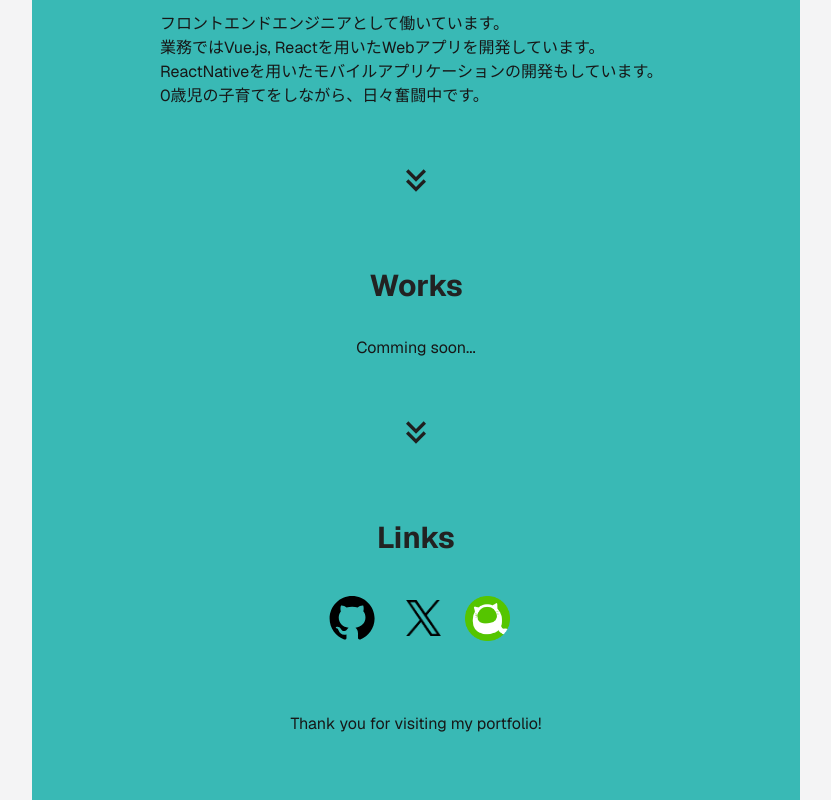
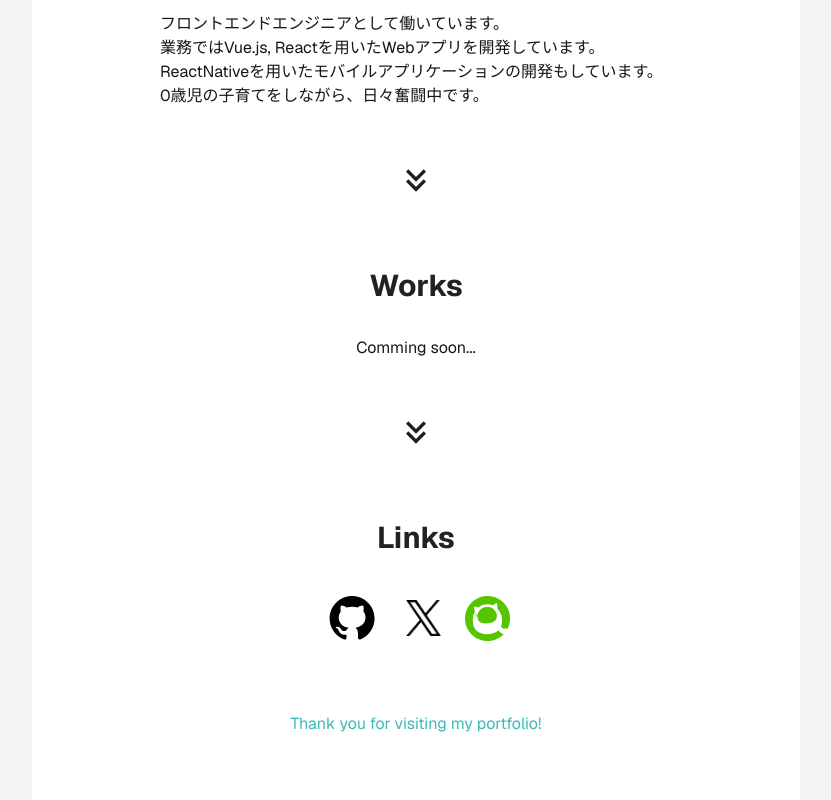
Before and after one commit to Moto125/moto125.github.io, a Next.js app: page / in a window 1280 px wide. Shown: the part 324-1124 px from the top of the page, without its empty margins (224-1055 px from the left). Built offline with nearby package versions, Linux system fonts and the light colour scheme.

Commit message:
ダークモード対応　暫定

```diff
--- a/app/page.tsx
+++ b/app/page.tsx
@@ -6,8 +6,8 @@ import Works from "@/components/features/works/Works";
 
 export default function Home() {
   return (
-    <div className="flex flex-col flex-1 items-center justify-center bg-zinc-100 font-sans">
-      <main className="flex flex-col flex-1 w-full max-w-3xl flex-col items-center justify-between bg-main">
+    <div className="flex flex-col flex-1 items-center justify-center bg-zinc-100 dark:bg-neutral-800 font-sans">
+      <main className="flex flex-col flex-1 w-full max-w-3xl items-center justify-between bg-white dark:bg-neutral-900">
         {/* トップ */}
         <Top />
         <Scroll />
@@ -19,7 +19,7 @@ export default function Home() {
         <Scroll />
         {/* リンク */}
         <Links />
-        <p className="py-16">Thank you for visiting my portfolio!</p>
+        <p className="py-16 text-main">Thank you for visiting my portfolio!</p>
       </main>
     </div>
   );
--- a/components/common/Title.tsx
+++ b/components/common/Title.tsx
@@ -7,7 +7,7 @@ type TitleProps = {
 export default function Title({ title, fontSize = "text-3xl" }: TitleProps) {
   return (
     <div className="flex flex-col flex-1 items-center pt-4 pb-2 w-full justify-center font-sans">
-      <h1 className={`${fontSize} font-bold text-accent`}>{title}</h1>
+      <h1 className={`${fontSize} font-bold text-accent dark:text-white`}>{title}</h1>
     </div>
   );
 }
--- a/components/features/top/Top.tsx
+++ b/components/features/top/Top.tsx
@@ -2,7 +2,7 @@ import MyInfo from "./components/MyInfo";
 
 export default function Top() {
   return (
-    <div className="flex items-end justify-between w-full h-[300] bg-white">
+    <div className="flex items-end justify-between w-full h-[300] bg-white dark:bg-neutral-900">
       <MyInfo />
     </div>
   );
--- a/next.config.ts
+++ b/next.config.ts
@@ -2,7 +2,7 @@ import type { NextConfig } from "next";
 
 const nextConfig: NextConfig = {
   /* config options here */
-  output: "export",
+  // output: "export",
 };
 
 export default nextConfig;
```
Also changed, not shown: 1 other file (tests, documents, lock files or other folders).
